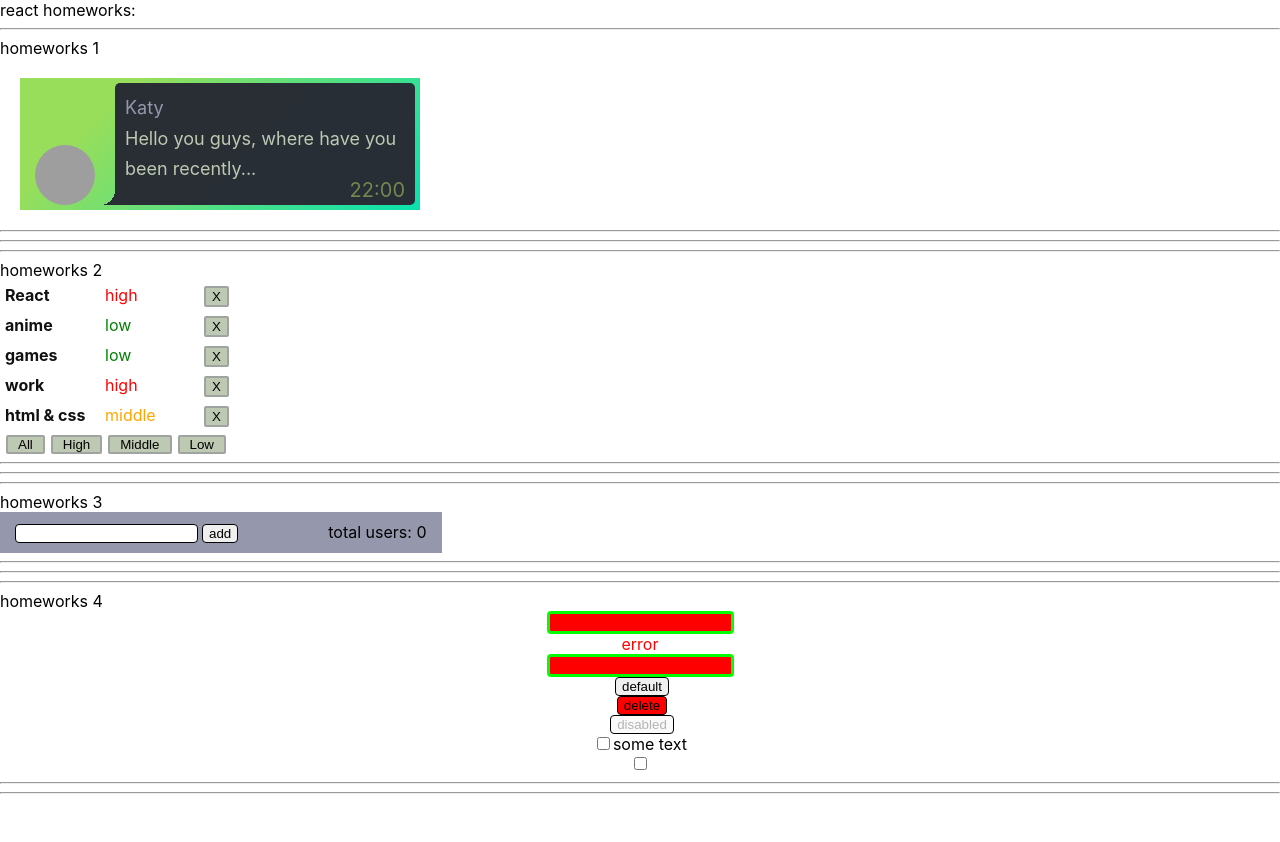
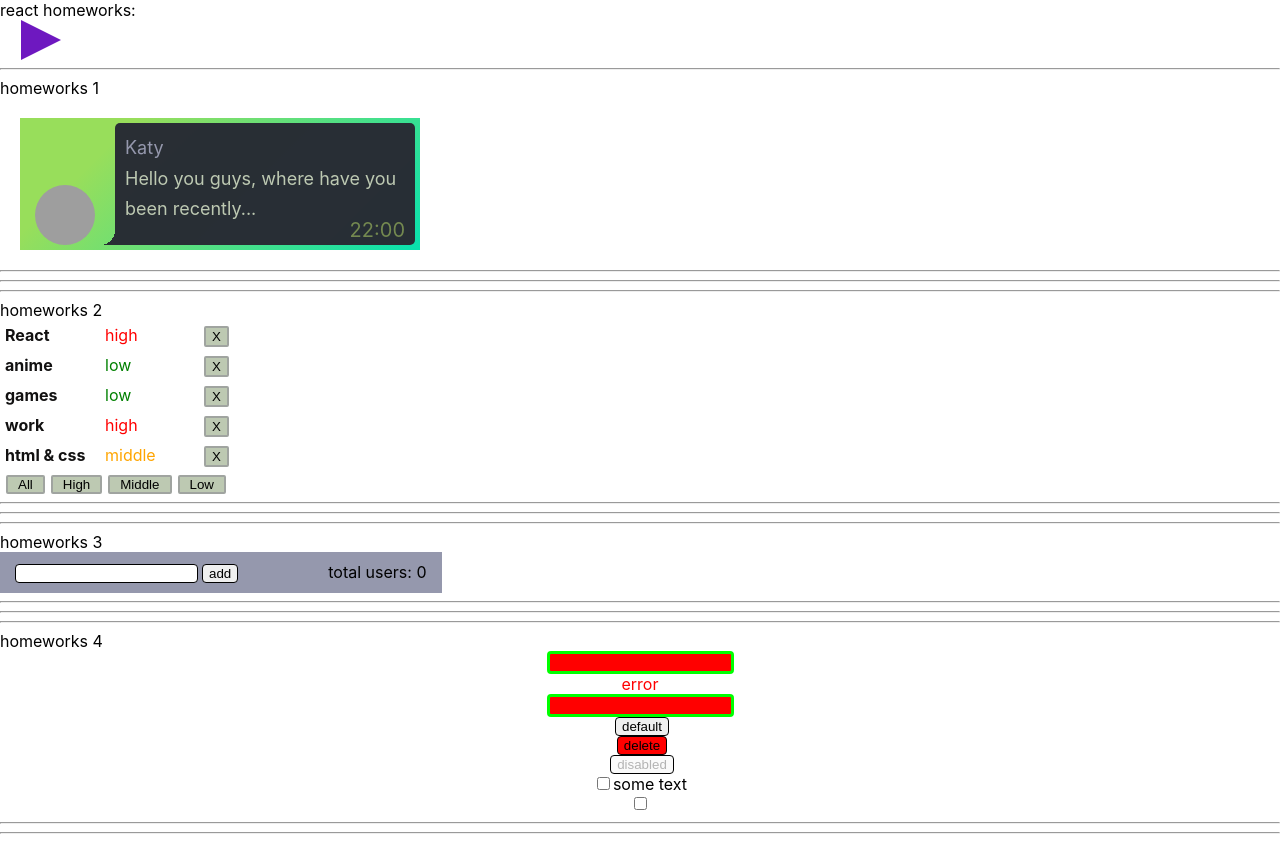
Before and after one commit to dzimentey/taskApp, a React (Create React App) app: page /#/pre-junior in a window 1280 px wide. Before the commit the page ends 802 px from the top, so only its background shows below. Built offline with nearby package versions, Linux system fonts and the light colour scheme; grey boxes are pictures that could not be loaded.

Commit message:
Update files

```diff
--- a/src/p1-main/m1-ui/u1-app/App.tsx
+++ b/src/p1-main/m1-ui/u1-app/App.tsx
@@ -4,16 +4,18 @@
 import HW2 from "../../../p2-homeworks/h2/HW2";
 import HW3 from "../../../p2-homeworks/h3/HW3";
 import HW4 from "../../../p2-homeworks/h4/HW4";
+import HW5 from "../../../p2-homeworks/h5/HW5";
+
 
 function App() {
     return (
         <div className={s.App}>
             <div>react homeworks:</div>
-            <HW1/>
-            <HW2/>
-            <HW3/>
-            <HW4/>
-            {/*<HW5/>*/}
+            {/*<HW1/>*/}
+            {/*<HW2/>*/}
+            {/*<HW3/>*/}
+            {/*<HW4/>*/}
+            <HW5/>
 
         </div>
     )
--- a/src/p2-homeworks/h5/HW5.tsx
+++ b/src/p2-homeworks/h5/HW5.tsx
@@ -1,18 +1,19 @@
 import React from 'react'
 import Header from './Header'
 import Routes from './Routes'
+import {HashRouter} from "react-router-dom";
 
 function HW5() {
     return (
         <div>
             {/*в gh-pages лучше работает HashRouter*/}
-            {/*<HashRouter>*/}
+            <HashRouter>
 
             <Header/>
 
             <Routes/>
 
-            {/*</HashRouter>*/}
+            </HashRouter>
         </div>
     )
 }
--- /dev/null
+++ b/src/p2-homeworks/h5/Header.module.css
@@ -0,0 +1,45 @@
+.header {
+    display: flex;
+    flex-direction: row;
+    transition-duration: 2000ms;
+    transform: translate(-242px);
+}
+.header:hover {
+    transition-duration: 1000ms;
+    transform: translate(15px);
+}
+
+.link {
+    margin: 0 8px;
+    text-decoration: none;
+    padding-top: 5px;
+    font-weight: bold;
+    letter-spacing: 1px;
+}
+
+.link:focus {
+    -webkit-transform: scale(1.2);
+    color: #012e01;
+}
+
+.link:hover {
+    color: #026402;
+
+}
+
+.link:active {
+    color: #6f0404;
+}
+
+.active {
+
+}
+
+.triangleRight {
+    width: 0;
+    height: 0;
+    border-top: 20px solid transparent;
+    border-bottom: 20px solid transparent;
+    border-left: 40px solid #6E18C0;
+    margin-left: 14px;
+}
--- a/src/p2-homeworks/h5/Header.tsx
+++ b/src/p2-homeworks/h5/Header.tsx
@@ -1,10 +1,15 @@
 import React from 'react'
+import s from './Header.module.css'
+import {NavLink} from "react-router-dom";
+import {PATH} from "./Routes";
 
 function Header() {
     return (
-        <div>
-            // add NavLinks
-
+        <div className={s.header}>
+            <NavLink to={PATH.PRE_JUNIOR} className={s.link} activeClassName={s.active}>pre-junior</NavLink>
+            <NavLink to={PATH.JUNIOR} className={s.link} activeClassName={s.active}>junior</NavLink>
+            <NavLink to={PATH.JUNIOR_PLUS} className={s.link} activeClassName={s.active}>junior+</NavLink>
+            <div className={s.triangleRight}></div>
         </div>
     )
 }
--- a/src/p2-homeworks/h5/Routes.tsx
+++ b/src/p2-homeworks/h5/Routes.tsx
@@ -1,7 +1,14 @@
 import React from 'react'
+import {Switch, Route, Redirect} from "react-router-dom";
+import PreJunior from "./pages/PreJunior";
+import {Junior} from "./pages/Junior";
+import {JuniorPlus} from "./pages/JuniorPlus";
+import Error404 from "./pages/Error404";
 
 export const PATH = {
     PRE_JUNIOR: '/pre-junior',
+    JUNIOR: '/junior',
+    JUNIOR_PLUS: '/junior-plus',
     // add paths
 }
 
@@ -9,19 +16,22 @@
     return (
         <div>
             {/*Switch выбирает первый подходящий роут*/}
-            {/*<Switch>*/}
+            <Switch>
 
             {/*в начале мы попадаем на страницу '/' и переходим сразу на страницу PRE_JUNIOR*/}
             {/*exact нужен чтоб указать полное совподение (что после '/' ничего не будет)*/}
-            {/*<Route path={'/'} exact render={() => <Redirect to={PATH.PRE_JUNIOR}/>}/>*/}
+            <Route path={'/'} exact render={() => <Redirect to={PATH.PRE_JUNIOR}/>}/>
 
-            {/*<Route path={PATH.PRE_JUNIOR} render={() => <PreJunior/>}/>*/}
+            <Route path={PATH.PRE_JUNIOR} render={() => <PreJunior/>}/>
+            <Route path={PATH.JUNIOR} render={() => <Junior/>}/>
+            <Route path={PATH.JUNIOR_PLUS} render={() => <JuniorPlus/>}/>
+
                 // add routes
 
             {/*у этого роута нет пути, он отрисуется если пользователь захочет попасть на несуществующую страницу*/}
-            {/*<Route render={() => <Error404/>}/>*/}
+            <Route render={() => <Error404/>}/>
 
-            {/*</Switch>*/}
+            </Switch>
         </div>
     )
 }
--- /dev/null
+++ b/src/p2-homeworks/h5/pages/Junior.tsx
@@ -0,0 +1,9 @@
+import React from "react";
+
+export const Junior = () => {
+    return (
+        <div>
+            Junior
+        </div>
+    )
+}
--- /dev/null
+++ b/src/p2-homeworks/h5/pages/JuniorPlus.tsx
@@ -0,0 +1,9 @@
+import React from "react";
+
+export const JuniorPlus = () => {
+    return (
+        <div>
+            Junior Plus
+        </div>
+    )
+}
```
Also changed, not shown: package.json (+7 -1 lines), 1 other file (tests, documents, lock files or other folders).
